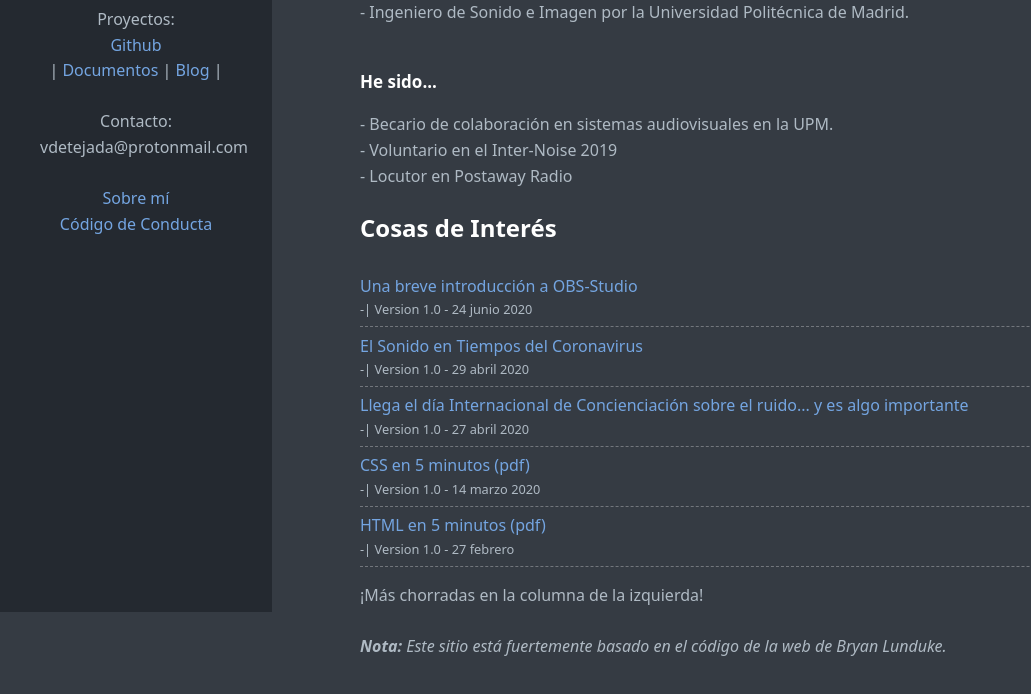
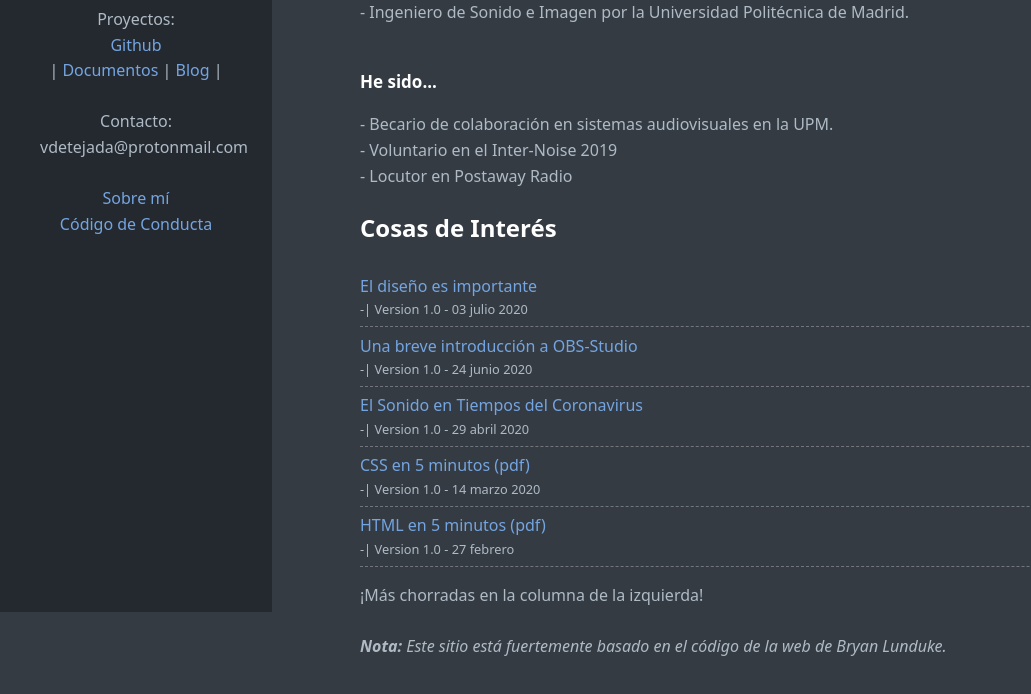
Before and after one commit to vderuido/vderuido.github.io, a plain HTML site: page index.html in a window 1280 px wide. Shown: the part 188-882 px from the top of the page, without its empty margins (0-1031 px from the left). Drawn offline with Linux system fonts and the light colour scheme.

Commit message:
Update index.html

```diff
--- a/index.html
+++ b/index.html
@@ -45,6 +45,14 @@
 	<ul class="posts-list">
 
 		<li class="posts-list-item">
+			<a href="blog_diseno.html">El diseño es importante</a>
+			<span class="posts-list-item-description">
+				-| Version 1.0 - 03 julio 2020
+			</span>
+
+		</li>
+
+		<li class="posts-list-item">
 			<a href="doc_OBS.html">Una breve introducción a OBS-Studio</a>
 			<span class="posts-list-item-description">
 				-| Version 1.0 - 24 junio 2020
@@ -56,14 +64,6 @@
 			<span class="posts-list-item-description">
 				-| Version 1.0 - 29 abril 2020
 			</span>
-		</li>
-
-		<li class="posts-list-item">
-			<a href="blog_ruido_es_importante.html">Llega el día Internacional de Concienciación sobre el ruido... y es algo importante</a>
-			<span class="posts-list-item-description">
-				-| Version 1.0 - 27 abril 2020
-			</span>
-
 		</li>
 
 
```
